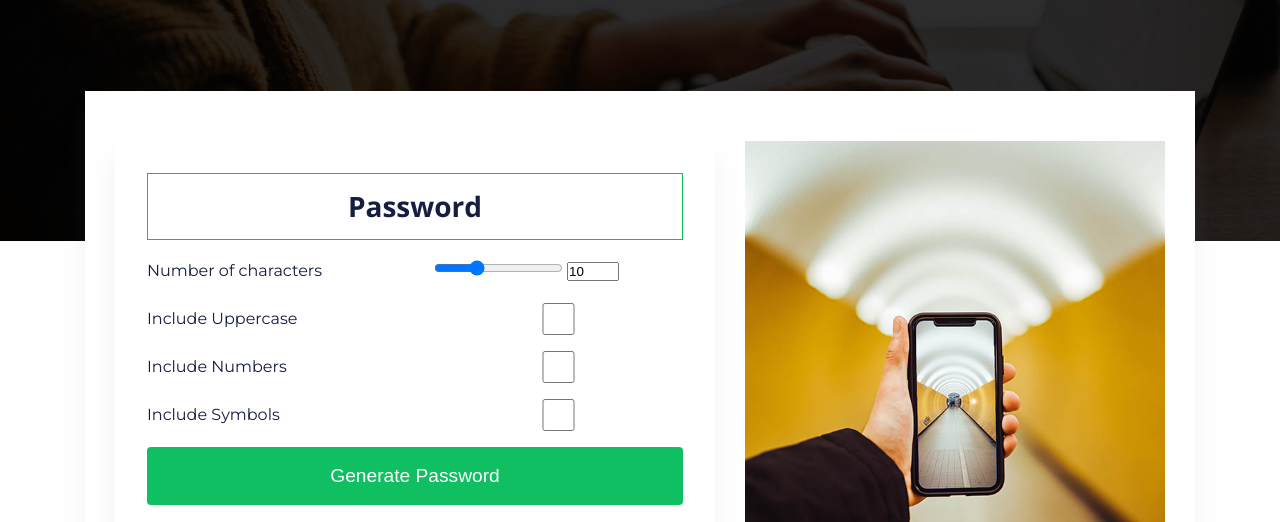
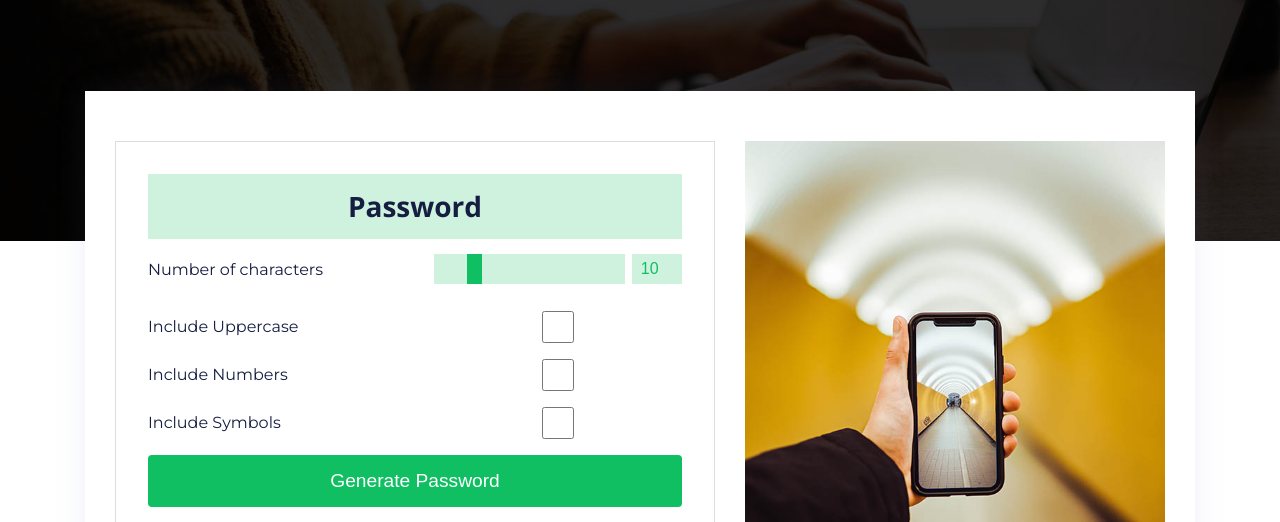
Before and after one commit to bishwajit2/js100project, a plain HTML site: page pass_generate.html in a window 1280 px wide. Shown: the part 278-800 px from the top of the page. Drawn offline with nearby package versions, Linux system fonts and the light colour scheme.

Commit message:
customize style of password generating project

```diff
--- a/pass_generate.html
+++ b/pass_generate.html
@@ -73,14 +73,14 @@
                         <input
                           type="range"
                           min="1"
-                          max="30"
+                          max="50"
                           value="10"
                           id="characterAmountRange"
                         />
                         <input
                           type="number"
                           min="1"
-                          max="30"
+                          max="50"
                           value="10"
                           id="characterAmountNumber"
                         />
--- a/scss/_template.scss
+++ b/scss/_template.scss
@@ -153,7 +153,7 @@ header {
 
 /*Password Generator*/
 .p-generator-inner {
-  box-shadow: var(--box-shadow);
+  border: 1px solid #ddd;
   padding: 2rem;
 }
 
@@ -166,7 +166,7 @@ header {
 
 .display-password {
   width: 100%;
-  border: 1px solid var(--primary);
+  background-color: var(--light-color-02);
   padding: 1rem;
   display: flex;
   justify-content: center;
@@ -176,5 +176,36 @@ header {
 
 .password-generate-btn {
   grid-column: span 2;
-  padding: 1rem;
+  padding: 0.8rem;
 }
+
+#characterAmountRange {
+  -webkit-appearance: none;
+  height: 30px;
+  width: 77%;
+  background: var(--light-color-02);
+}
+
+#characterAmountRange::-webkit-slider-thumb {
+  -webkit-appearance: none;
+  appearance: none;
+  background: var(--primary);
+  width: 15px;
+  height: 30px;
+}
+
+#characterAmountNumber {
+  border: none;
+  background: var(--light-color-02);
+  color: var(--primary);
+  font-size: 16px;
+  height: 30px;
+  float: right;
+  text-align: center;
+  margin-top: 0px;
+  width: 20%;
+}
+
+#characterAmountNumber:focus {
+  outline: none;
+}
--- a/scss/_variable.scss
+++ b/scss/_variable.scss
@@ -3,7 +3,7 @@ $light-color-01: #e7f8ef;
 $light-color-02: #cff2df;
 $default-color: #151d41;
 $primary-o-95: rgba(15, 191, 97, 0.95);
-$box-shadow: 0 20px 22px 2px #7682b718;
+$box-shadow: 0 0 30px 2px #7682b718;
 
 $colors: (
   "primary": $primary,
```
Also changed, not shown: assets/js/script.js (+11 -3 lines), assets/css/style.css, 1 other file.
